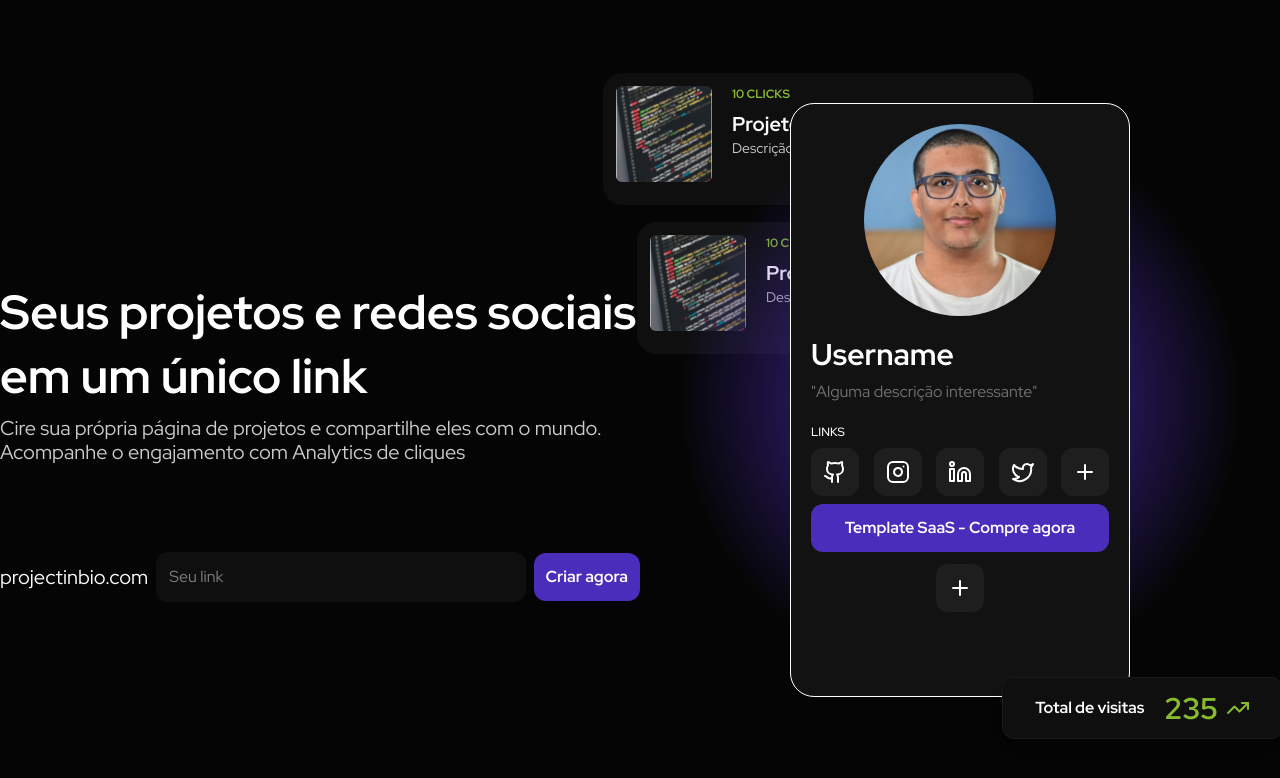
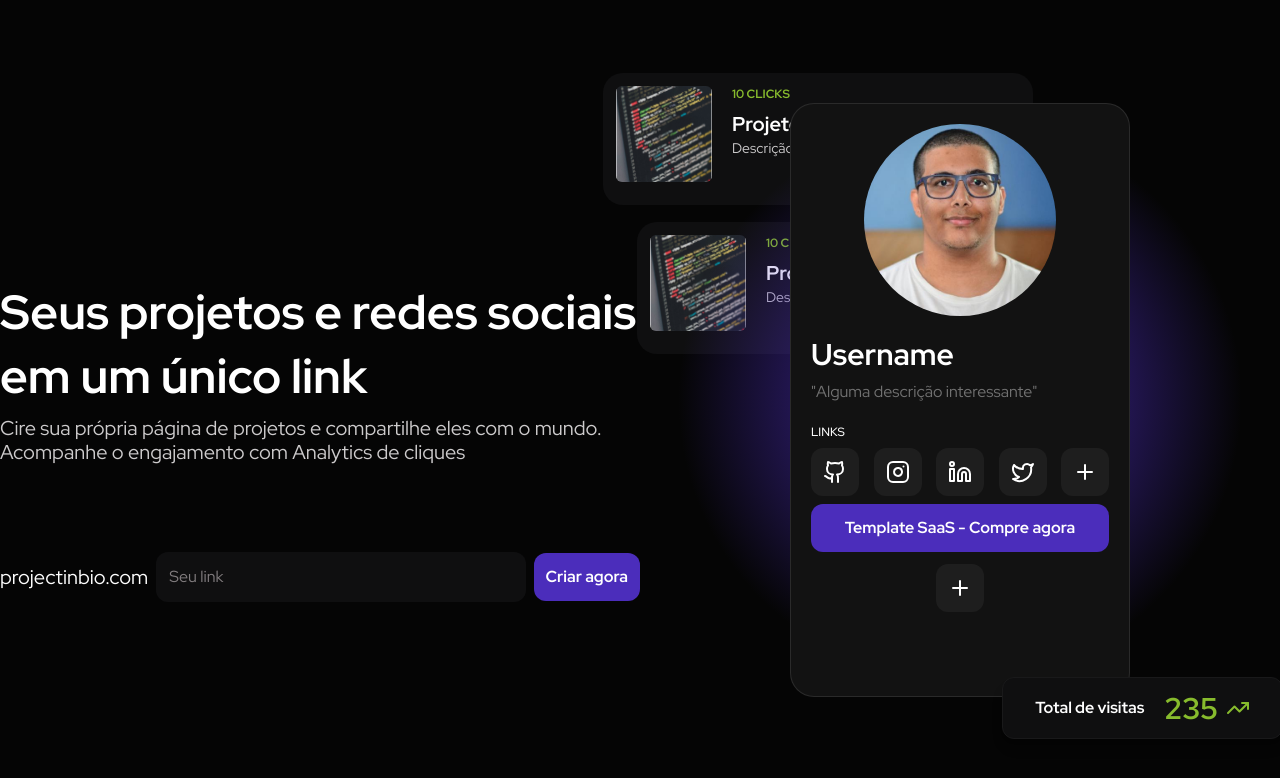
Before and after one commit to munizeduardo/project-in-bio, a Next.js app: page / in a window 1280 px wide. Shown: the top 778 px of the page. Built offline with nearby package versions, Linux system fonts and the light colour scheme.

Commit message:
fix: correction in UserCard style for border opacity in tailwind v3

```diff
--- a/app/components/commons/UserCard.tsx
+++ b/app/components/commons/UserCard.tsx
@@ -5,7 +5,7 @@ const icons = [Github, Instagram, Linkedin, Twitter, Plus]
 
 export default function UserCard() {
   return (
-    <div className="w-[340px] flex flex-col gap-5 items-center p-5 border border-white border-opacity-10 bg-[#121212] rounded-3xl text-white">
+    <div className="w-[340px] flex flex-col gap-5 items-center p-5 border border-white/10 bg-[#121212] rounded-3xl text-white">
       <div className="size-48">
         <img src="/photo.jpg" alt="Foto do Usuário" className="rounded-full object-cover w-full h-full" />
       </div>
```
